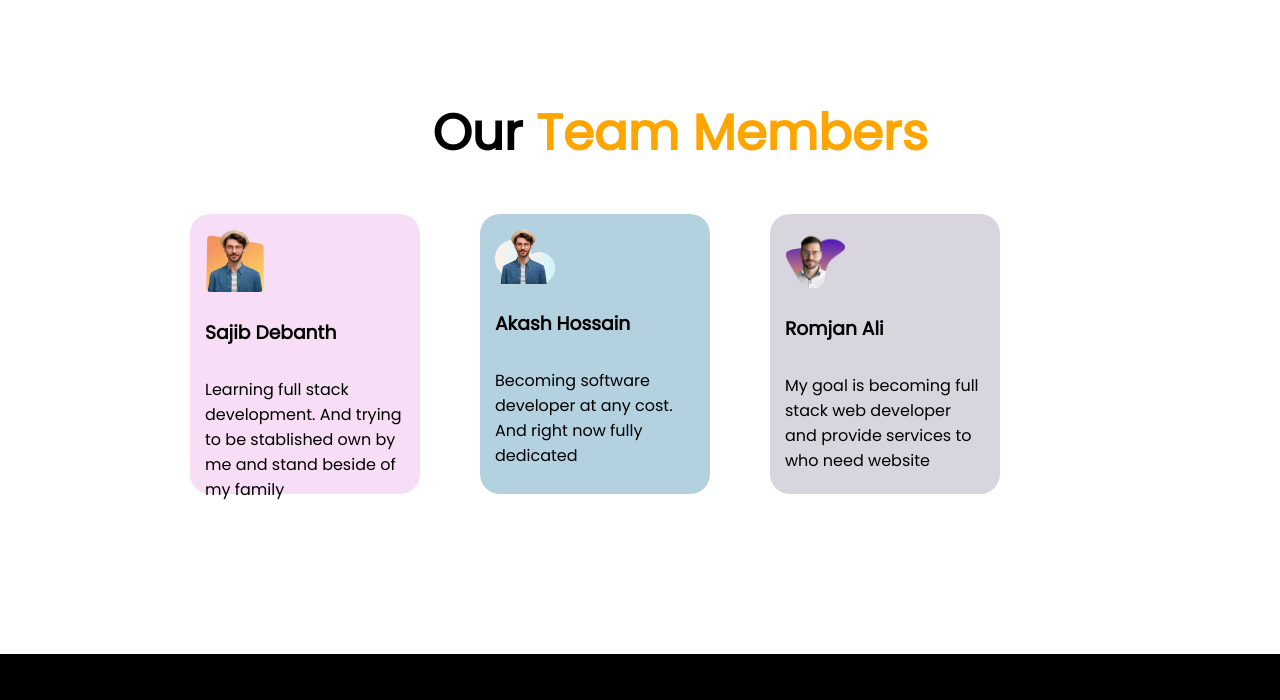
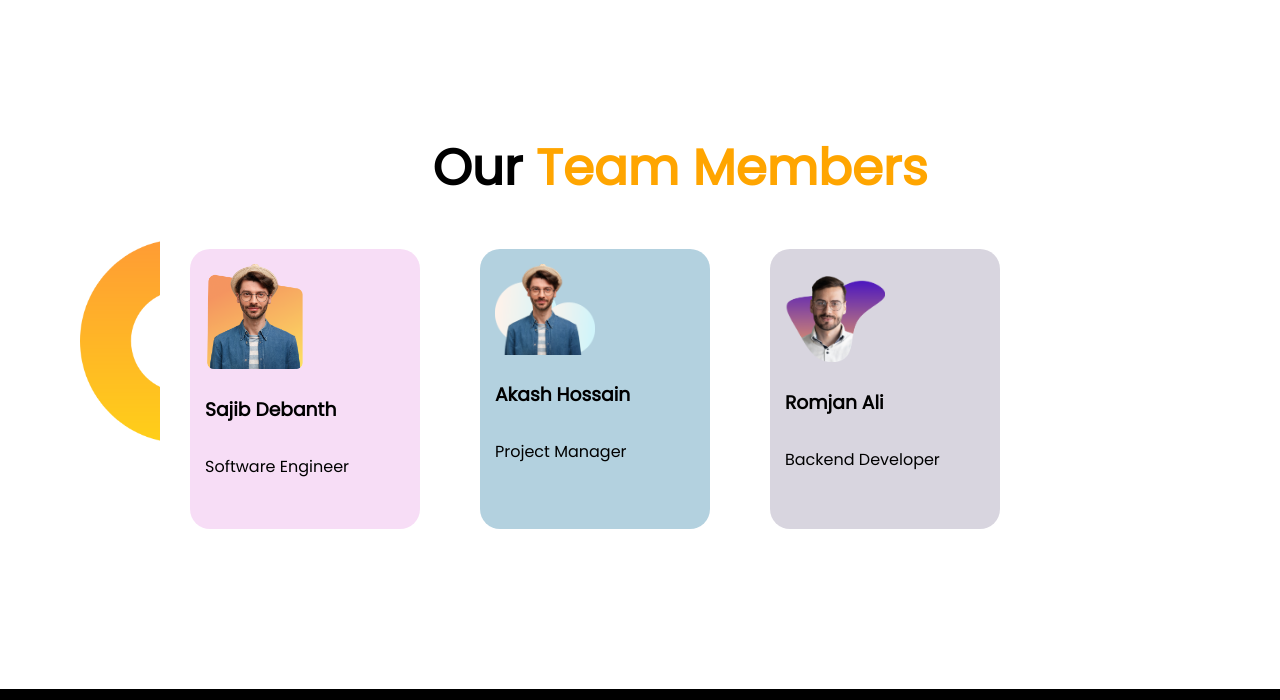
Before and after one commit to Sajib-Debnath/mission-2022, a plain HTML site: page index.html in a window 1280 px wide. Shown: the part 2010-2710 px from the top of the page. Drawn offline with Linux system fonts and the light colour scheme; a web font is replaced by a local one.

Commit message:
second-commit

```diff
--- a/index.html
+++ b/index.html
@@ -90,30 +90,28 @@
         <section class="mission">
             <div class="card">
                 <div class="misssion-part">
-                    <img src="image/person-1.png" class="card-img" alt="">
+                    <img src="image/person-1.png" class="card-img team-img" alt="">
                     <h3>Sajib Debanth</h3>
-                    <p class="paragraph">Learning full stack development. And trying to be stablished own by me and
-                        stand beside of my family</p>
+                    <p class="paragraph"> Software Engineer</p>
                 </div>
                 <div class="visssion-part">
-                    <img class="card-img" src="image/person-4.png" alt="">
+                    <img class="card-img img team-img" src="image/person-4.png" alt="">
                     <h3>Akash Hossain</h3>
                     <p class="paragraph">
-                        Becoming software developer at any cost. And right now fully dedicated
+                        Project Manager
                     </p>
                 </div>
                 <div class="goals-part ">
-                    <img class="card-img team" src="image/person-5.png" alt="">
+                    <img class="card-img team team-img " src="image/person-5.png" alt="">
                     <h3>Romjan Ali</h3>
-                    <p class="paragraph">My goal is becoming full stack web developer and provide services to who need
-                        website</p>
+                    <p class="paragraph">Backend Developer</p>
                 </div>
             </div>
         </section>
     </div>
 
     <footer>
-        <h1> Mission 2022</h1>
+        <h1> Mission <span class="orange">2022</span></h1>
         <p>Hardwork and Detertmineanation for 2022</p>
     </footer>
 
--- a/style.css
+++ b/style.css
@@ -32,9 +32,8 @@ header{
     width: 600px;
 }
 .image-1{
-    width: 50%;
+    width: 80%;
     padding-left: 60px;
-    margin-top: -20px;
 }
 .my-button{
     text-decoration: none;
@@ -59,6 +58,11 @@ header{
     padding: 0px 100px 50px 100px;
     margin-bottom: 100px;
 
+}
+.mission{
+    background-image: url('image/dream-bg.png');
+    background-repeat: no-repeat;
+    background-size: 80px;
 }
 .misssion-part{
     padding: 15px;
@@ -100,11 +104,14 @@ header{
 }
 .team-member{
     margin-top: 150px;
+
 }
 img{
     width: 80%;
 }
-
+.team-img{
+    width: 50%;
+}
 footer{
     background-color: black;
     color: white;
```
